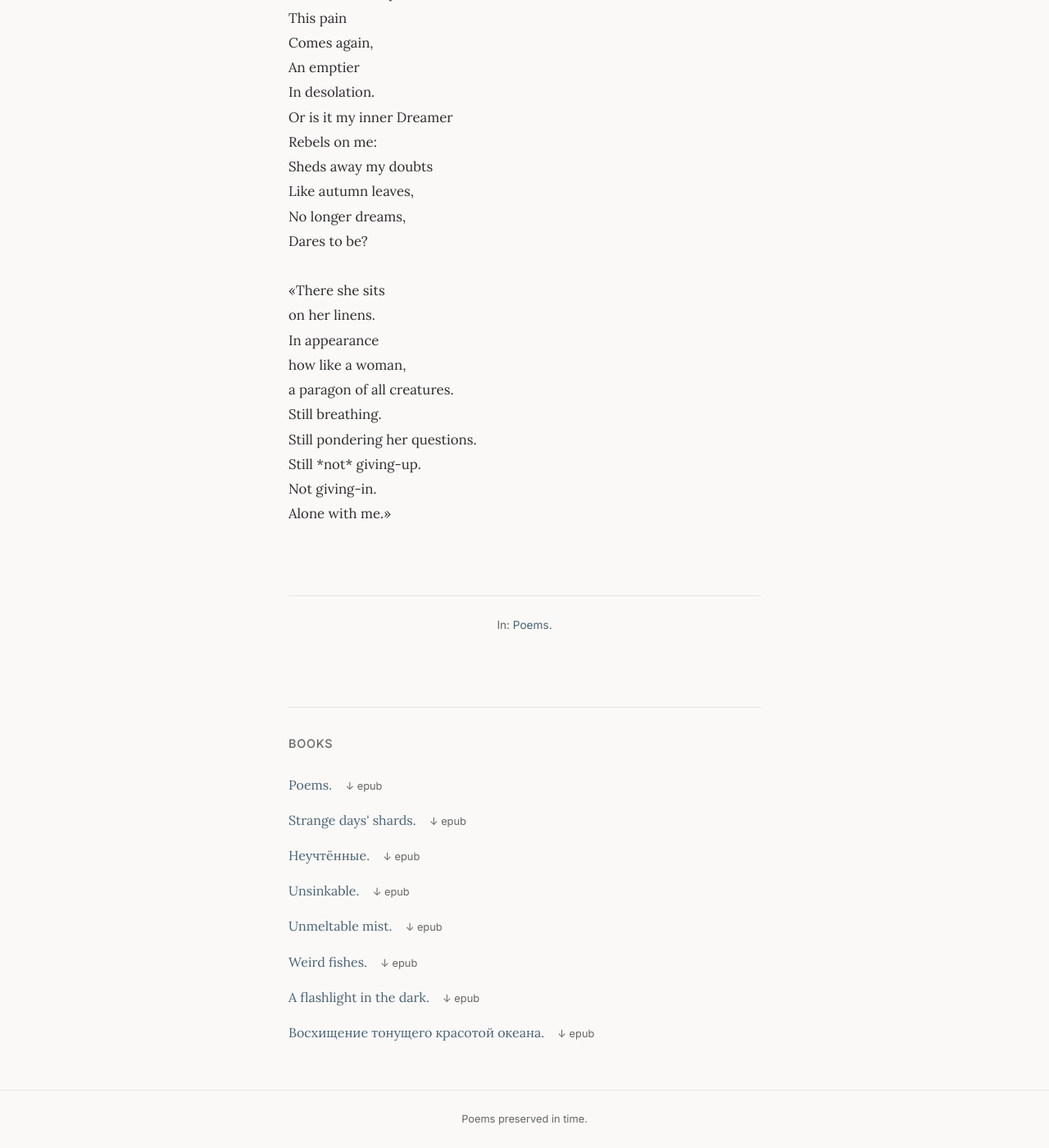
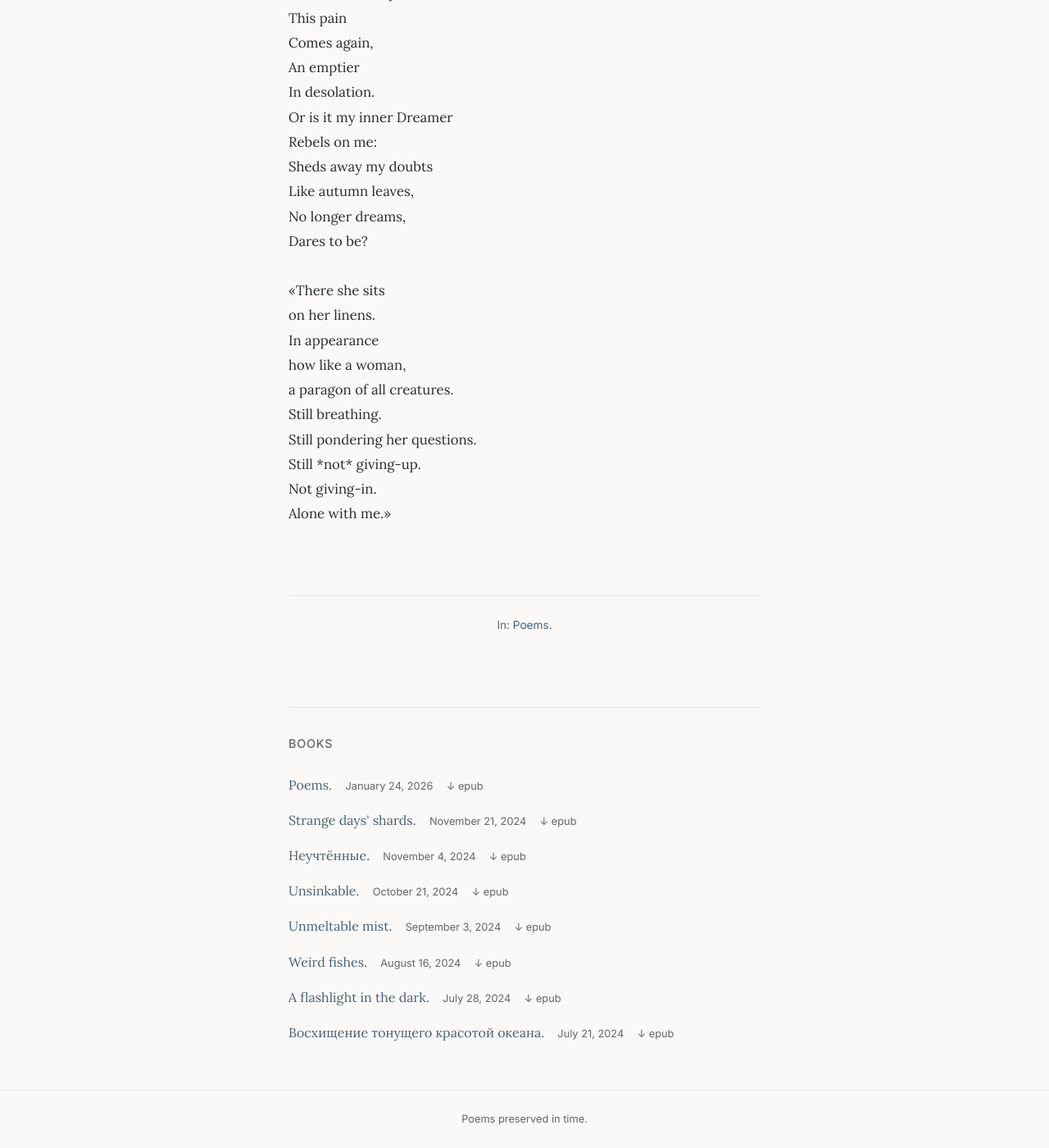
Before and after one commit to whobyphoenix/poetry, a Jekyll site: the page built from index.md, in a window 1280 px wide and 1400 px high, scrolled down 7765 px. Shown: the whole window at 82% size. Built offline with Jekyll 4.4.1, drawn with Linux system fonts in a browser that asks for light colours.

Commit message:
Display book date on homepage, book pages, and in EPUB metadata
- index.md: show full date (e.g. "July 21, 2024") next to each book
- book.html: show date in book header between author and download link
- style.css: add .book-date styling for both regular and cover variants
- generate_epubs.py: read book date and pass as --metadata date= to Pandoc
  (maps to dc:date in EPUB OPF metadata)

https://claude.ai/code/session_01NLXEgAcuHRhFMLNnYNBt3R

```diff
--- a/_layouts/book.html
+++ b/_layouts/book.html
@@ -11,6 +11,9 @@ layout: default
       <h1>{{ page.title }}</h1>
       {% if book_author %}
       <p class="book-author">by {% if book_author.link %}<a href="{{ book_author.link }}">{{ book_author.name }}</a>{% else %}{{ book_author.name }}{% endif %}</p>
+      {% endif %}
+      {% if page.date %}
+      <p class="book-date">{{ page.date | date: "%B %-d, %Y" }}</p>
       {% endif %}
       {% if page.description %}
       <p class="book-description">{{ page.description }}</p>
--- a/assets/css/style.css
+++ b/assets/css/style.css
@@ -176,6 +176,7 @@ h2.poem-title {
 
 .book-header.has-cover h1,
 .book-header.has-cover .book-author,
+.book-header.has-cover .book-date,
 .book-header.has-cover .book-description,
 .book-header.has-cover .download-button {
   position: relative;
@@ -191,6 +192,12 @@ h2.poem-title {
 
 .book-header.has-cover .book-author {
   color: rgba(255, 255, 255, 0.95);
+  text-shadow: 0 1px 6px rgba(0, 0, 0, 0.9), 0 0 15px rgba(0, 0, 0, 0.6);
+  margin-bottom: 0.3rem;
+}
+
+.book-header.has-cover .book-date {
+  color: rgba(255, 255, 255, 0.85);
   text-shadow: 0 1px 6px rgba(0, 0, 0, 0.9), 0 0 15px rgba(0, 0, 0, 0.6);
   margin-bottom: 1rem;
 }
@@ -223,6 +230,13 @@ h2.poem-title {
 
 .book-author {
   font-size: 1rem;
+  color: var(--text-light);
+  margin-bottom: 0.3rem;
+}
+
+.book-date {
+  font-family: 'Inter', sans-serif;
+  font-size: 0.85rem;
   color: var(--text-light);
   margin-bottom: 0.5rem;
 }
@@ -288,6 +302,13 @@ h2.poem-title {
   padding: 0.5rem 0;
 }
 
+.books-list .book-date {
+  font-family: 'Inter', sans-serif;
+  font-size: 0.8rem;
+  color: var(--text-light);
+  margin-left: 0.75rem;
+}
+
 .books-list .download-link {
   font-family: 'Inter', sans-serif;
   font-size: 0.8rem;
--- a/index.md
+++ b/index.md
@@ -89,6 +89,7 @@ layout: default
     {% assign book_name = book.path | split: '/' | last | split: '.' | first %}
     <li>
       <a href="{{ book.url | relative_url }}">{{ book.title }}</a>
+      <span class="book-date">{{ book.date | date: "%B %-d, %Y" }}</span>
       <a href="{{ '/downloads/' | relative_url }}{{ book_name }}.epub" class="download-link">↓ epub</a>
     </li>
     {% endfor %}
```
Also changed, not shown: scripts/generate_epubs.py (+9 -0 lines).
